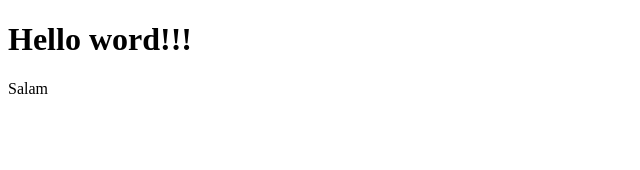
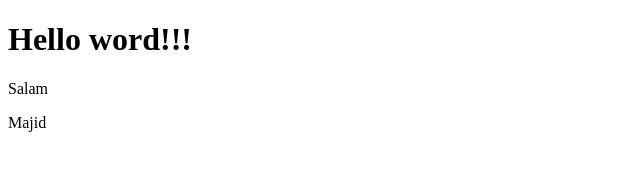
Before and after one commit to majidlx67/ci-cd-test, a plain HTML site: page index.html in a window 1280 px wide. Shown: the full height of the page, 0-640 px from the left. Drawn offline with Linux system fonts and the light colour scheme.

Commit message:
Majid (#4)
* majid sync (#3)

* Create static.yml

* Second commit

* Create farzad.yml

* Update index.html

```diff
--- a/index.html
+++ b/index.html
@@ -7,5 +7,6 @@
 <body>
 <h1>Hello word!!!</h1>
 <p>Salam</p>
+    <p>Majid</p>
 </body>
 </html>
```
